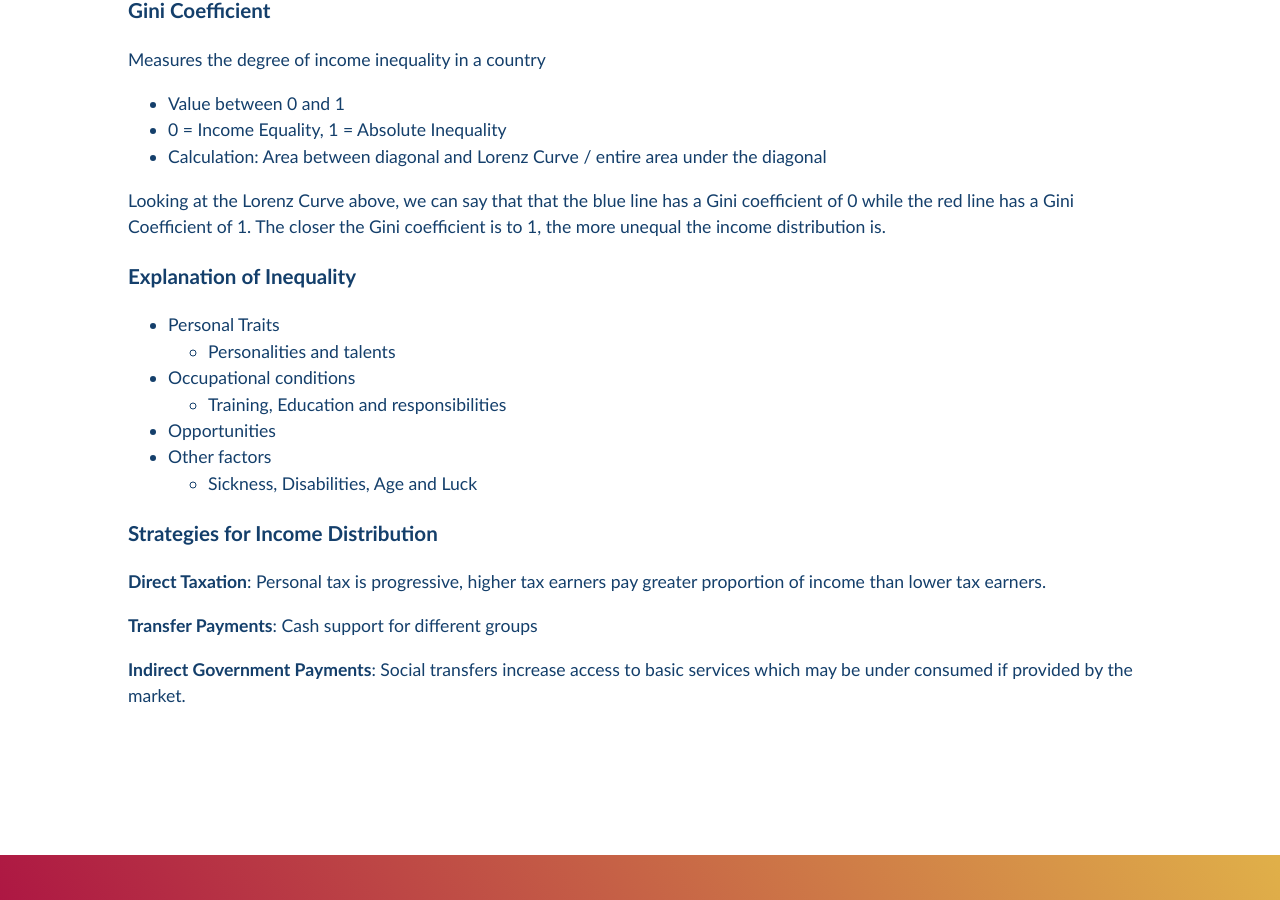
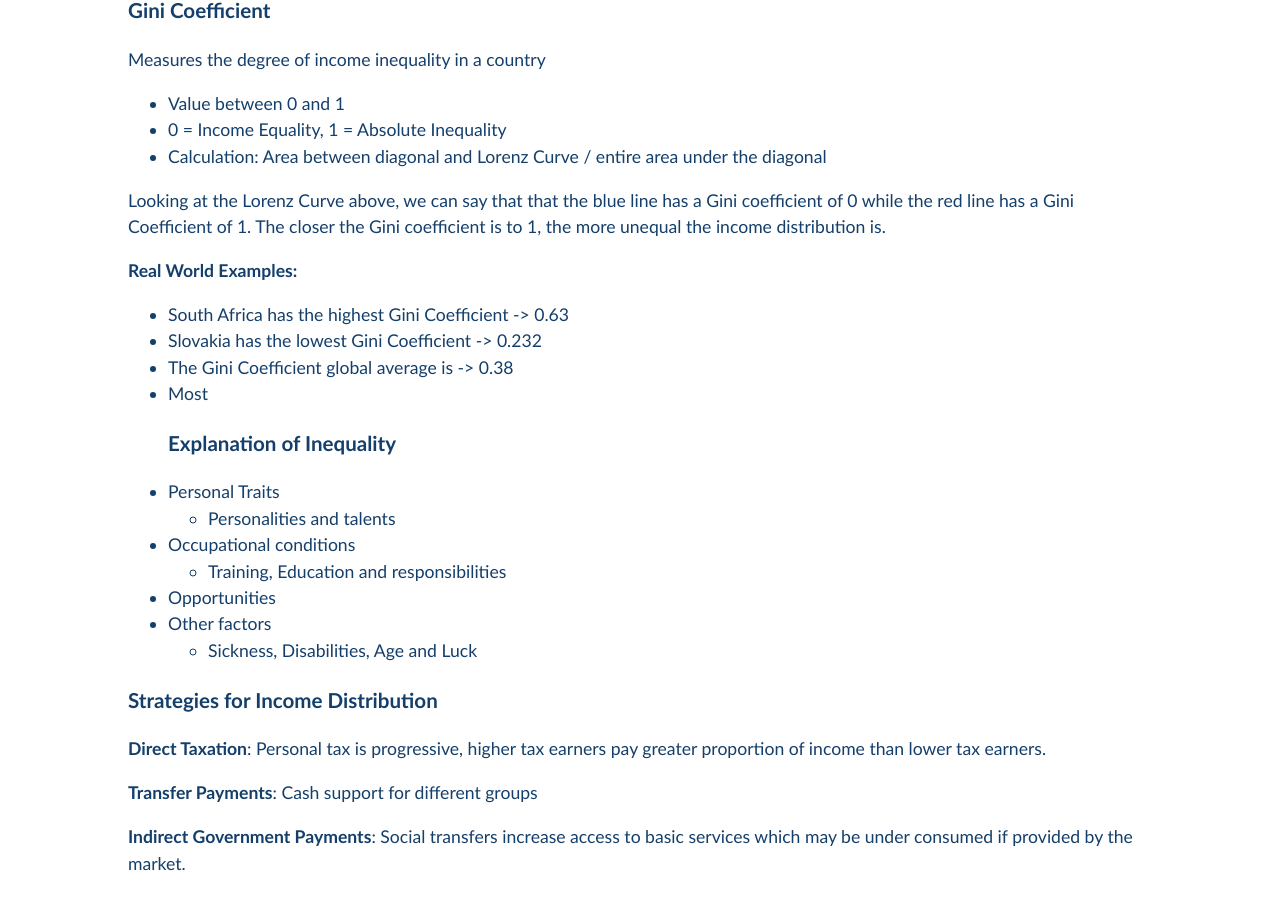
Before and after one commit to Pi-thagoras/the-chicken-pen, a Jekyll site: the page built from economics/Income-Distribution.md, in a window 1280 px wide and 900 px high, scrolled down 2582 px. Built offline with Jekyll 4.4.1, drawn with Linux system fonts in a browser that asks for light colours.

Commit message:
vault backup: 2023-08-31 10:08:52

```diff
--- a/economics/Income-Distribution.md
+++ b/economics/Income-Distribution.md
@@ -64,6 +64,12 @@ Measures the degree of income inequality in a country
 - Calculation: Area between diagonal and Lorenz Curve / entire area under the diagonal
 
 Looking at the Lorenz Curve above, we can say that that the blue line has a Gini coefficient of 0 while the red line has a Gini Coefficient of 1. The closer the Gini coefficient is to 1, the more unequal the income distribution is.
+
+**Real World Examples:**
+- South Africa has the highest Gini Coefficient -> 0.63
+- Slovakia has the lowest Gini Coefficient -> 0.232
+- The Gini Coefficient global average is -> 0.38
+- Most
 ### Explanation of Inequality
 
 - Personal Traits
```
Also changed, not shown: The-Town.md (+1 -1 lines).
